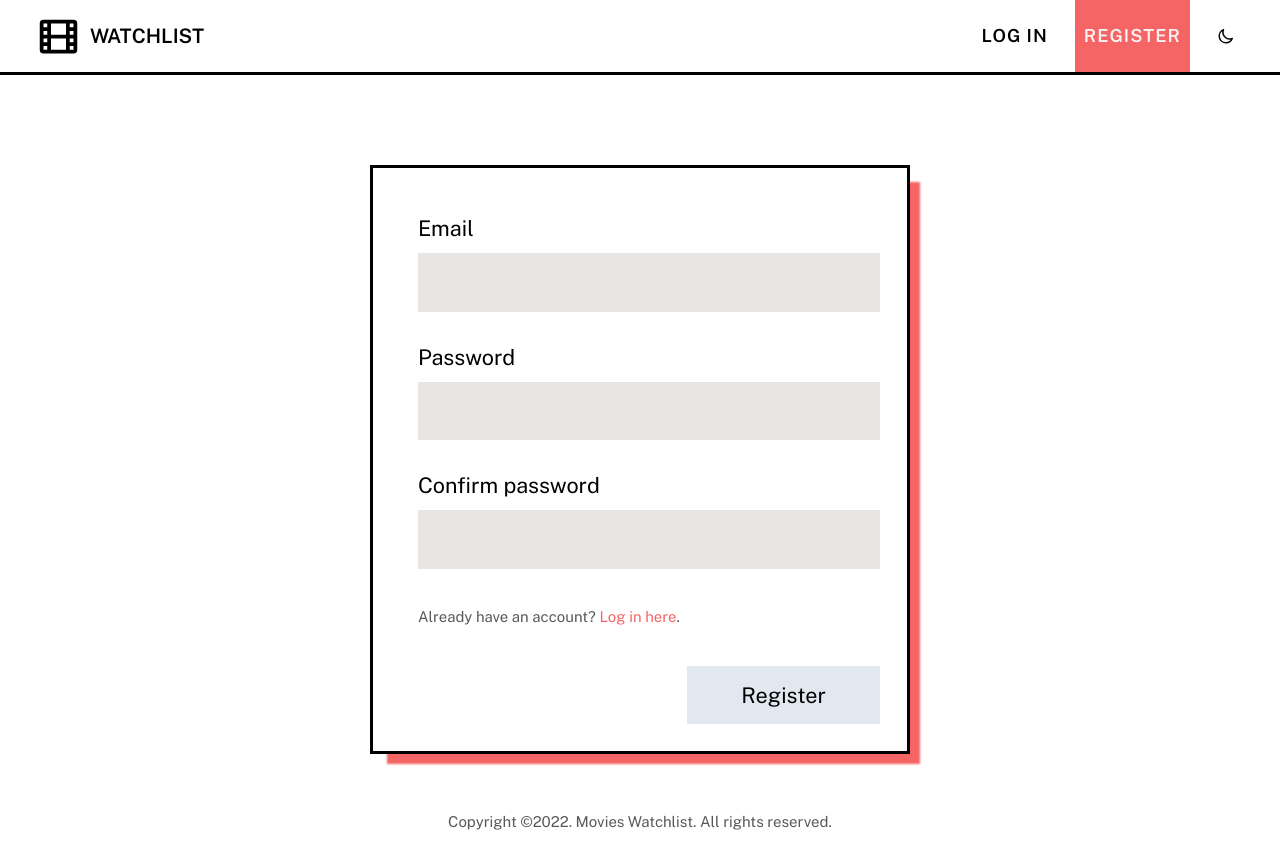
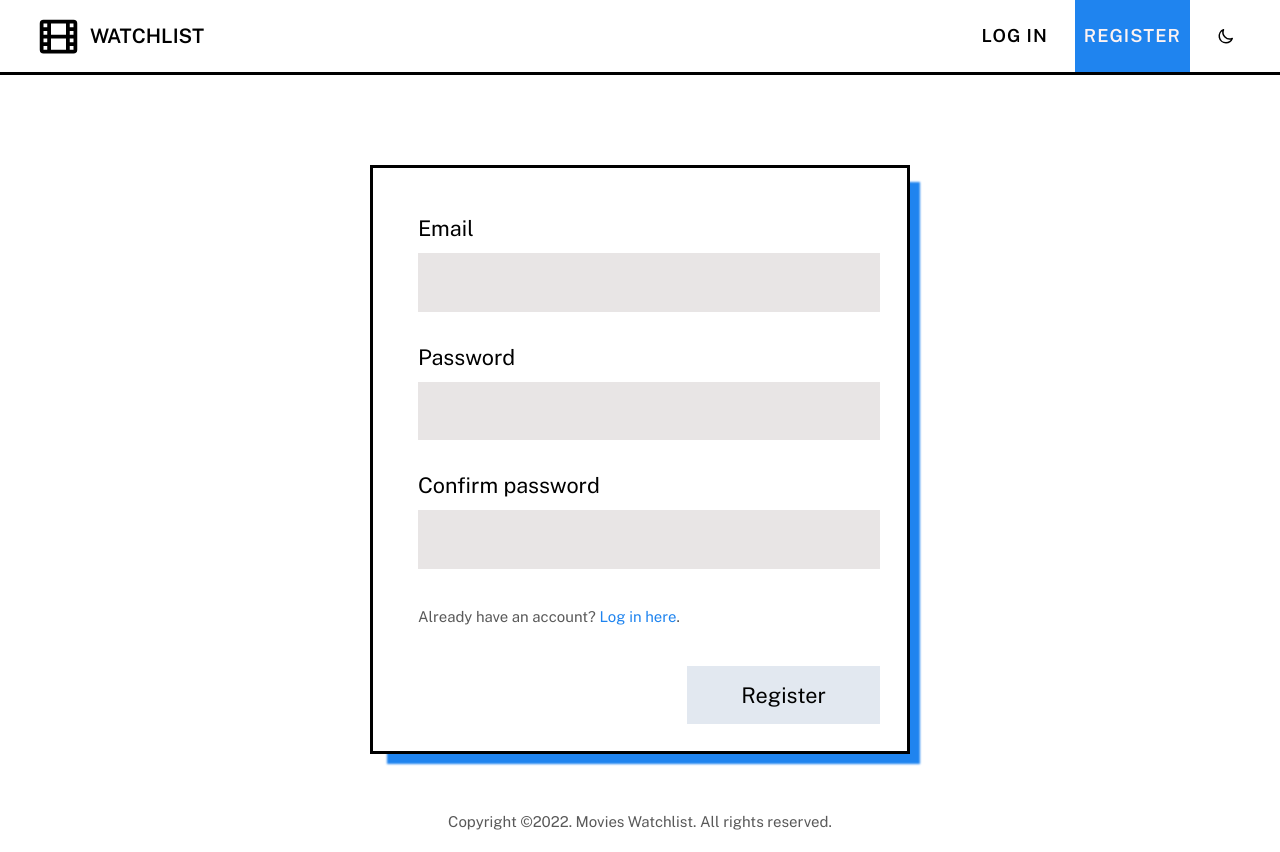
Before and after one commit to vietthangc1/flask-movie-watchlist, a Flask app: page /register in a window 1280 px wide. Run offline with Flask 2, Linux system fonts and the light colour scheme.

Commit message:
chang to blue

```diff
--- a/movie_library/__init__.py
+++ b/movie_library/__init__.py
@@ -11,7 +11,7 @@ def create_app():
     app = Flask(__name__)
     app.config["MONGODB_URI"] = "mongodb+srv://vietthangc1:"+urllib.parse.quote_plus('f2bdx@*-uLAZz!f')+"@cluster0.le7ea.mongodb.net/test"
     app.config["SECRET_KEY"] = os.environ.get(
-        "SECRET_KEY", "pf9Wkove4IKEAXvy-cQkeDPhv9Cb3Ag-wyJILbq_dFw"
+        "SECRET_KEY", "pf9Wkove4IKEAXvy-cQkeDohv9Cb3Ag-wyJILbq_dFw"
     )
     app.db = MongoClient(app.config["MONGODB_URI"])["movie-watchlist"]
 
--- a/movie_library/static/css/main.css
+++ b/movie_library/static/css/main.css
@@ -4,7 +4,7 @@
   --text-muted: #595959;
 
   --background-color: #fff;
-  --accent-colour: #f56565;
+  --accent-colour: #1f84ef;
   --accent-colour-2: #3bb54a;
   --tag-colour: #e5e5e5;
 
@@ -17,7 +17,7 @@
   --text-muted: #595959;
 
   --background-color: #1c2023;
-  --accent-colour: #f56565;
+  --accent-colour: #1f84ef;
   --accent-colour-2: #3bb54a;
   --tag-colour: var(--accent-colour-2);
 
@@ -35,7 +35,7 @@
 
 .form__field,
 .nav__link {
-  --border: 3px solid #f56565;
+  --border: 3px solid #1f84ef;
 }
 
 html {
```
